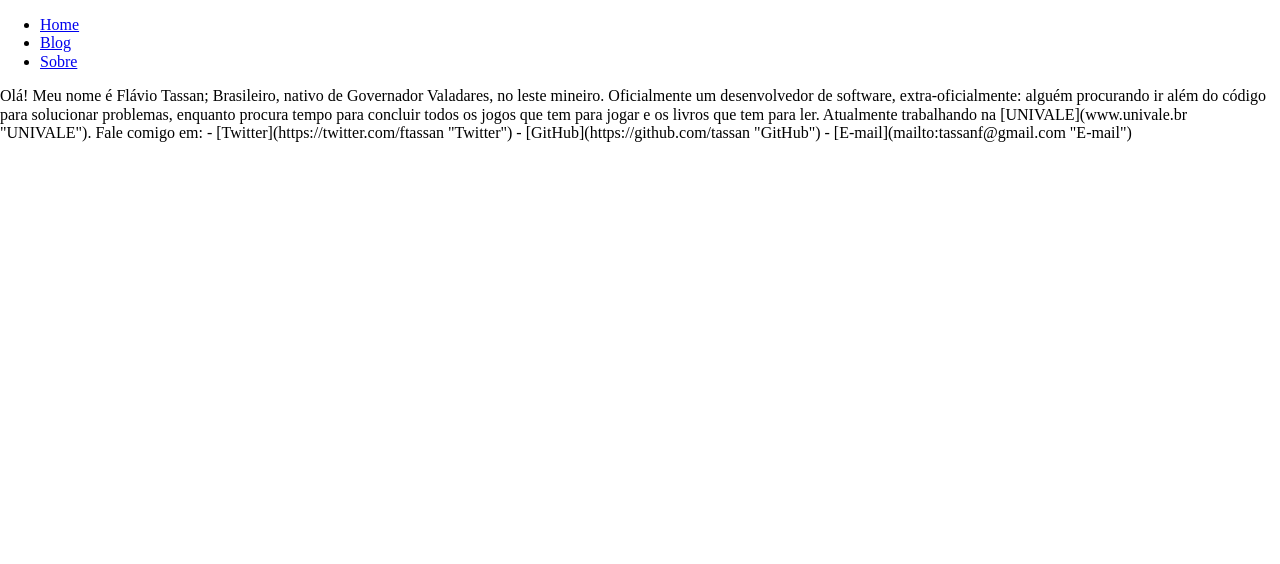
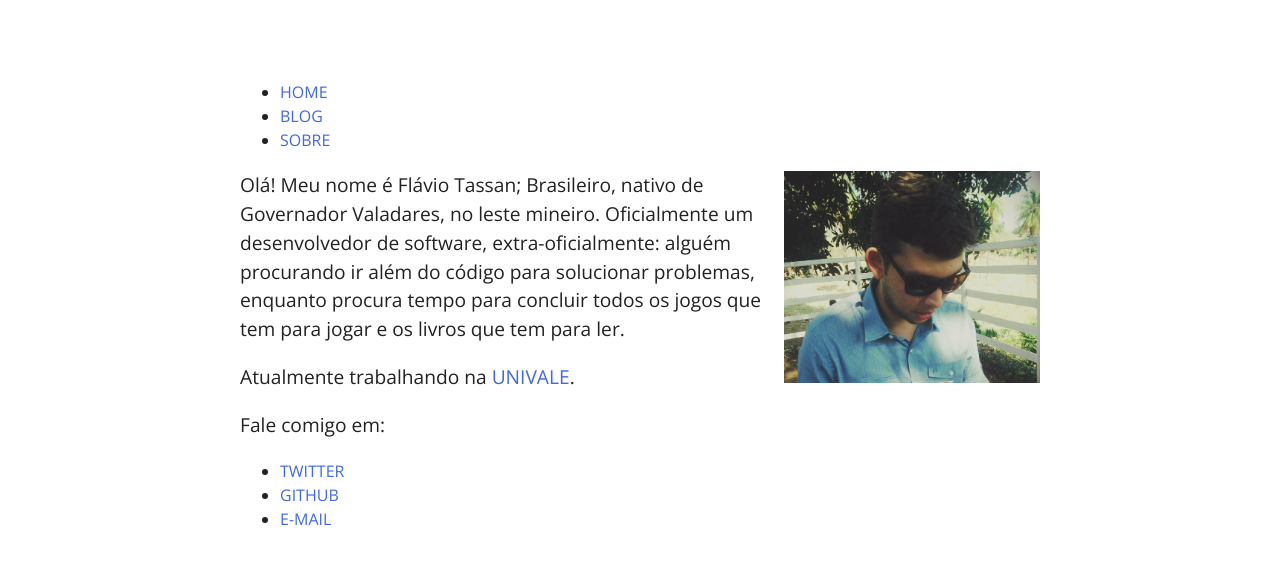
Before and after one commit to tassan/tassan.github.io, a Jekyll site: the page built from about/index.html, in a window 1280 px wide. Shown: the top 564 px of the page. Built offline with Jekyll 4.4.1, drawn with Linux system fonts in a browser that asks for light colours; nearby versions of some CDN libraries; library files that are not in the unit come from our copies.

Commit message:
Update About

```diff
--- a/_includes/head.html
+++ b/_includes/head.html
@@ -8,9 +8,9 @@
         <link rel="apple-touch-icon" href="apple-touch-icon.png">
         <!-- Place favicon.ico in the root directory -->
 
-        <link rel="stylesheet" href="css/normalize.css">
-        <link rel="stylesheet" href="css/main.css">
-        <link rel="stylesheet" href="css/style.css">
+        <link rel="stylesheet" href="/css/normalize.css">
+        <link rel="stylesheet" href="/css/main.css">
+        <link rel="stylesheet" href="/css/style.css">
 
         <script src="https://use.fontawesome.com/0708f38708.js"></script>
 
--- a/_layouts/default.html
+++ b/_layouts/default.html
@@ -1,5 +1,5 @@
 <!doctype html>
-<html class="no-js" lang="pt-br">
+<html xmlns="http://www.w3.org/1999/xhtml" class="no-js" lang="pt-br">
 
    {% include head.html %}
 
--- a/about/index.html
+++ b/about/index.html
@@ -3,14 +3,18 @@ layout: default
 title: Sobre
 ---
 <div class="blurb">
-    Olá! Meu nome é Flávio Tassan; Brasileiro, nativo de Governador Valadares, no leste mineiro. Oficialmente um desenvolvedor de software, extra-oficialmente: alguém procurando ir além do código para solucionar problemas, enquanto procura tempo para concluir todos os jogos que tem para jogar e os livros que tem para ler.
 
-    Atualmente trabalhando na [UNIVALE](www.univale.br "UNIVALE").
+    <img src="/img/me.jpg" class="profile-picture" width="256" align="right">
+    <p>
+        Olá! Meu nome é Flávio Tassan; Brasileiro, nativo de Governador Valadares, no leste mineiro. Oficialmente um desenvolvedor de software, extra-oficialmente: alguém procurando ir além do código para solucionar problemas, enquanto procura tempo para concluir todos os jogos que tem para jogar e os livros que tem para ler.
+    </p>
+    <p>Atualmente trabalhando na <a href="www.univale.br">Univale</a>.</p>
 
-    Fale comigo em:
+    <p>Fale comigo em:</p>
 
-    - [Twitter](https://twitter.com/ftassan "Twitter")
-    - [GitHub](https://github.com/tassan "GitHub")
-    - [E-mail](mailto:tassanf@gmail.com "E-mail")
-
+    <ul>
+        <li><a href="https://twitter.com/ftassan">Twitter</a></li>
+        <li><a href="https://github.com/tassan">GitHub</a></li>
+        <li><a href="mailto:tassanf@gmail.com">E-Mail</a></li>
+    </ul>
 </div>
```
Also changed, not shown: img/me.jpg (added).
